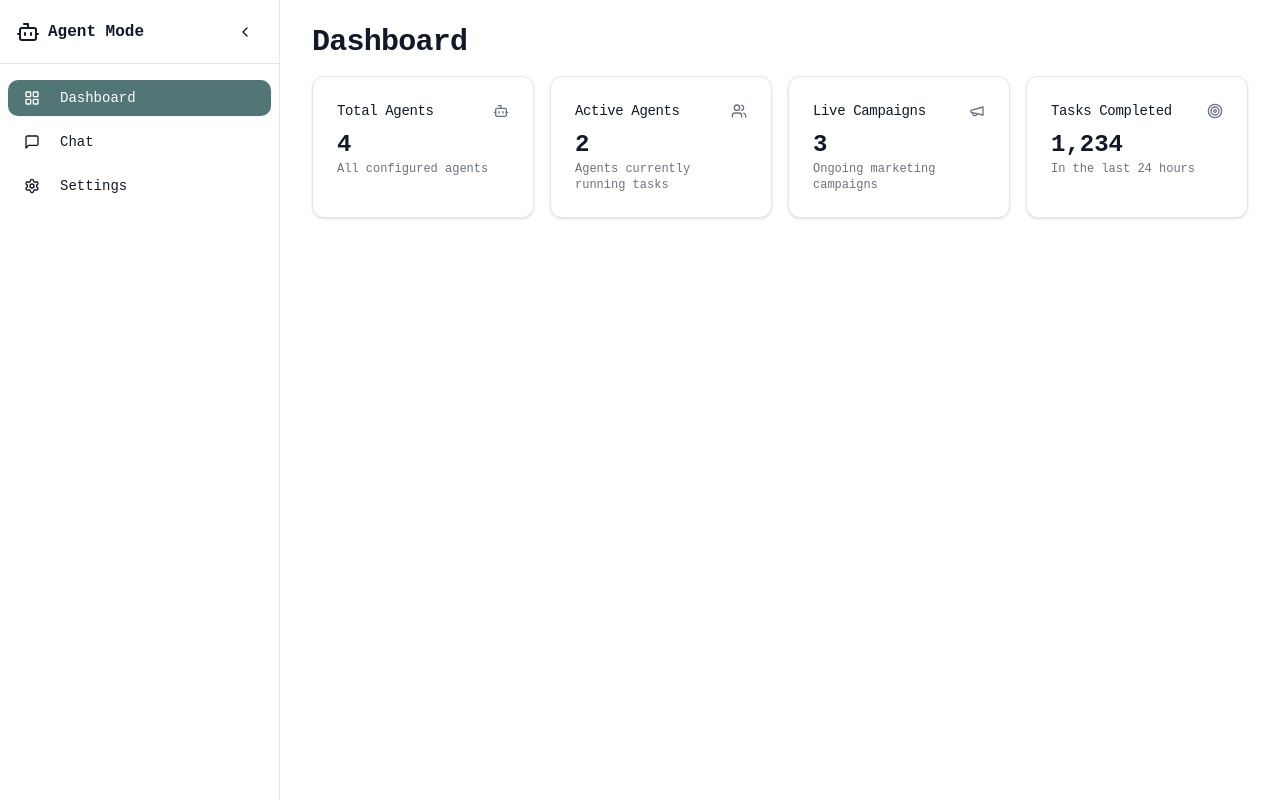
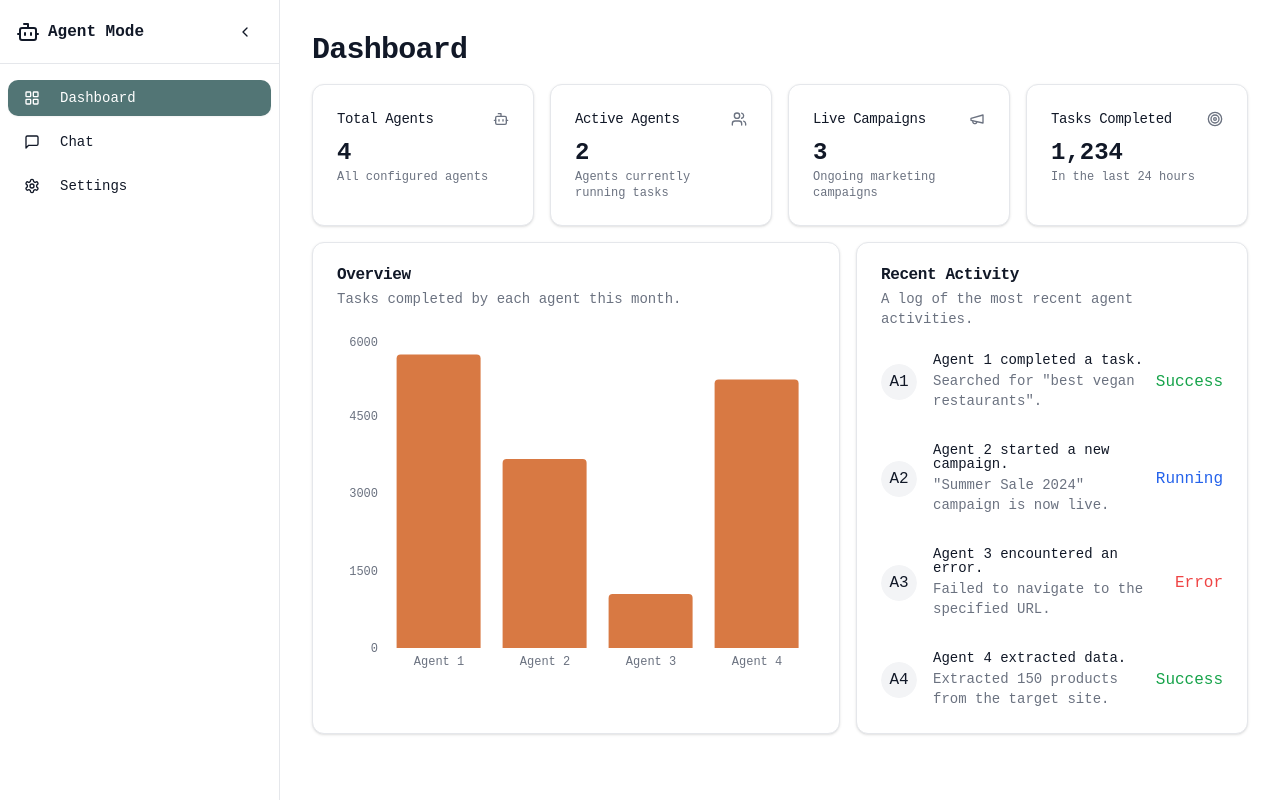
Before and after one commit to Kartavya-Apexture/swift-eagle-soar, a Next.js app: page / in a window 1280 px wide. Built offline with nearby package versions, Linux system fonts and the light colour scheme.

Commit message:
[dyad] Enhance dashboard with charts - wrote 3 file(s)

```diff
--- a/src/app/page.tsx
+++ b/src/app/page.tsx
@@ -2,10 +2,12 @@
 
 import { StatCard } from "@/components/stat-card"
 import { Users, Bot, Megaphone, Target } from "lucide-react"
+import { OverviewChart } from "@/components/overview-chart"
+import { RecentActivity } from "@/components/recent-activity"
 
 export default function DashboardPage() {
   return (
-    <div className="flex-1 space-y-4 p-8 pt-6">
+    <div className="flex-1 space-y-4 p-4 md:p-8 pt-6">
       <div className="flex items-center justify-between space-y-2">
         <h2 className="text-3xl font-bold tracking-tight">Dashboard</h2>
       </div>
@@ -35,6 +37,10 @@ export default function DashboardPage() {
           description="In the last 24 hours"
         />
       </div>
+      <div className="grid grid-cols-1 gap-4 lg:grid-cols-7">
+        <OverviewChart />
+        <RecentActivity />
+      </div>
     </div>
   )
 }
--- /dev/null
+++ b/src/components/overview-chart.tsx
@@ -0,0 +1,61 @@
+"use client"
+
+import { Bar, BarChart, ResponsiveContainer, XAxis, YAxis, Tooltip } from "recharts"
+import {
+  Card,
+  CardContent,
+  CardDescription,
+  CardHeader,
+  CardTitle,
+} from "@/components/ui/card"
+
+const data = [
+  { name: "Agent 1", total: Math.floor(Math.random() * 5000) + 1000 },
+  { name: "Agent 2", total: Math.floor(Math.random() * 5000) + 1000 },
+  { name: "Agent 3", total: Math.floor(Math.random() * 5000) + 1000 },
+  { name: "Agent 4", total: Math.floor(Math.random() * 5000) + 1000 },
+]
+
+export function OverviewChart() {
+  return (
+    <Card className="lg:col-span-4">
+      <CardHeader>
+        <CardTitle>Overview</CardTitle>
+        <CardDescription>Tasks completed by each agent this month.</CardDescription>
+      </CardHeader>
+      <CardContent className="pl-2">
+        <ResponsiveContainer width="100%" height={350}>
+          <BarChart data={data}>
+            <XAxis
+              dataKey="name"
+              stroke="hsl(var(--muted-foreground))"
+              fontSize={12}
+              tickLine={false}
+              axisLine={false}
+            />
+            <YAxis
+              stroke="hsl(var(--muted-foreground))"
+              fontSize={12}
+              tickLine={false}
+              axisLine={false}
+              tickFormatter={(value) => `${value}`}
+            />
+            <Tooltip
+              cursor={{ fill: "hsl(var(--muted))" }}
+              contentStyle={{
+                backgroundColor: "hsl(var(--background))",
+                borderColor: "hsl(var(--border))",
+                borderRadius: "var(--radius)",
+              }}
+            />
+            <Bar
+              dataKey="total"
+              fill="hsl(var(--primary))"
+              radius={[4, 4, 0, 0]}
+            />
+          </BarChart>
+        </ResponsiveContainer>
+      </CardContent>
+    </Card>
+  )
+}
--- /dev/null
+++ b/src/components/recent-activity.tsx
@@ -0,0 +1,87 @@
+import { Avatar, AvatarFallback } from "@/components/ui/avatar"
+import {
+  Card,
+  CardContent,
+  CardDescription,
+  CardHeader,
+  CardTitle,
+} from "@/components/ui/card"
+
+export function RecentActivity() {
+  return (
+    <Card className="lg:col-span-3">
+      <CardHeader>
+        <CardTitle>Recent Activity</CardTitle>
+        <CardDescription>
+          A log of the most recent agent activities.
+        </CardDescription>
+      </CardHeader>
+      <CardContent>
+        <div className="space-y-8">
+          <div className="flex items-center">
+            <Avatar className="h-9 w-9">
+              <AvatarFallback>A1</AvatarFallback>
+            </Avatar>
+            <div className="ml-4 space-y-1">
+              <p className="text-sm font-medium leading-none">
+                Agent 1 completed a task.
+              </p>
+              <p className="text-sm text-muted-foreground">
+                Searched for "best vegan restaurants".
+              </p>
+            </div>
+            <div className="ml-auto font-medium text-green-600 dark:text-green-500">
+              Success
+            </div>
+          </div>
+          <div className="flex items-center">
+            <Avatar className="h-9 w-9">
+              <AvatarFallback>A2</AvatarFallback>
+            </Avatar>
+            <div className="ml-4 space-y-1">
+              <p className="text-sm font-medium leading-none">
+                Agent 2 started a new campaign.
+              </p>
+              <p className="text-sm text-muted-foreground">
+                "Summer Sale 2024" campaign is now live.
+              </p>
+            </div>
+            <div className="ml-auto font-medium text-blue-600 dark:text-blue-500">
+              Running
+            </div>
+          </div>
+          <div className="flex items-center">
+            <Avatar className="h-9 w-9">
+              <AvatarFallback>A3</AvatarFallback>
+            </Avatar>
+            <div className="ml-4 space-y-1">
+              <p className="text-sm font-medium leading-none">
+                Agent 3 encountered an error.
+              </p>
+              <p className="text-sm text-muted-foreground">
+                Failed to navigate to the specified URL.
+              </p>
+            </div>
+            <div className="ml-auto font-medium text-destructive">Error</div>
+          </div>
+          <div className="flex items-center">
+            <Avatar className="h-9 w-9">
+              <AvatarFallback>A4</AvatarFallback>
+            </Avatar>
+            <div className="ml-4 space-y-1">
+              <p className="text-sm font-medium leading-none">
+                Agent 4 extracted data.
+              </p>
+              <p className="text-sm text-muted-foreground">
+                Extracted 150 products from the target site.
+              </p>
+            </div>
+            <div className="ml-auto font-medium text-green-600 dark:text-green-500">
+              Success
+            </div>
+          </div>
+        </div>
+      </CardContent>
+    </Card>
+  )
+}
```
